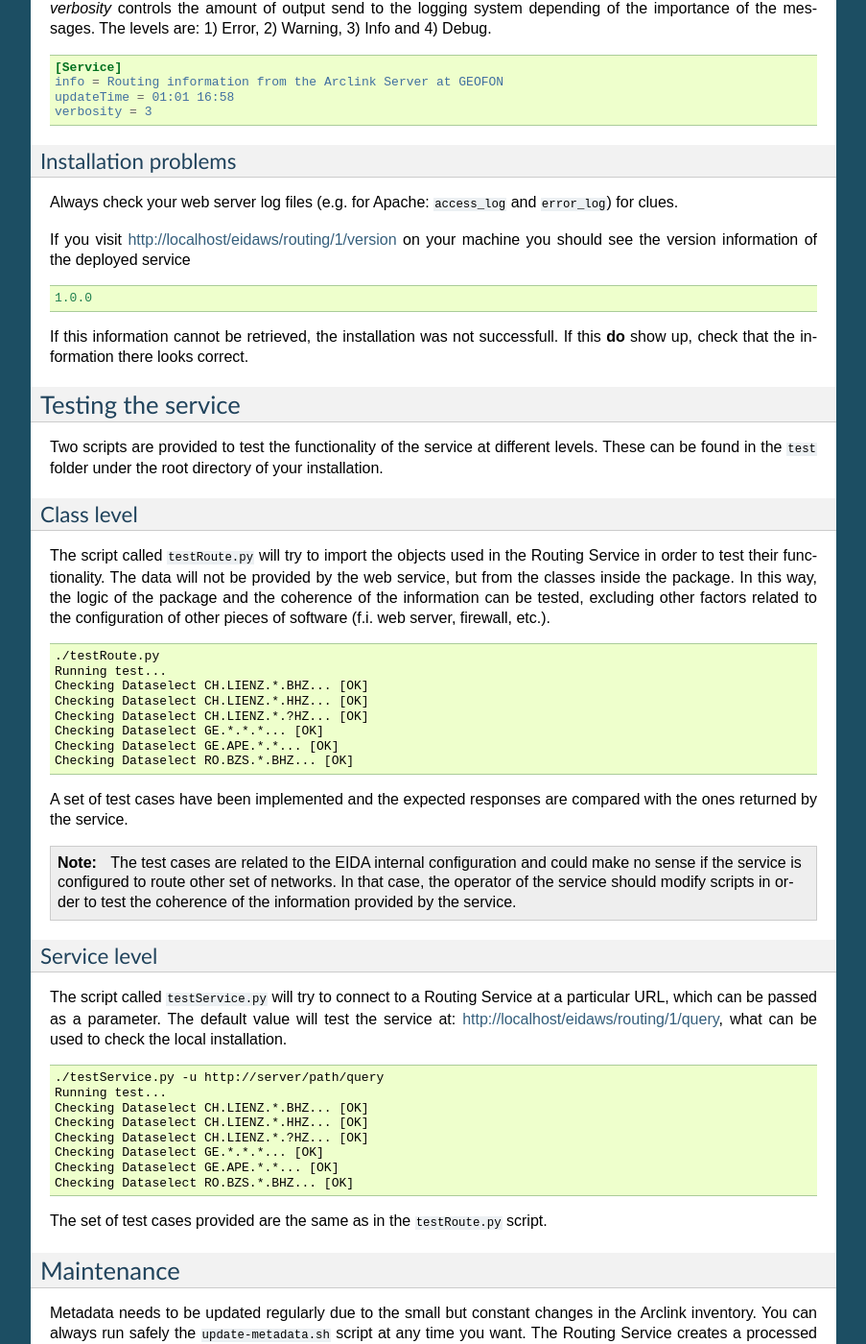
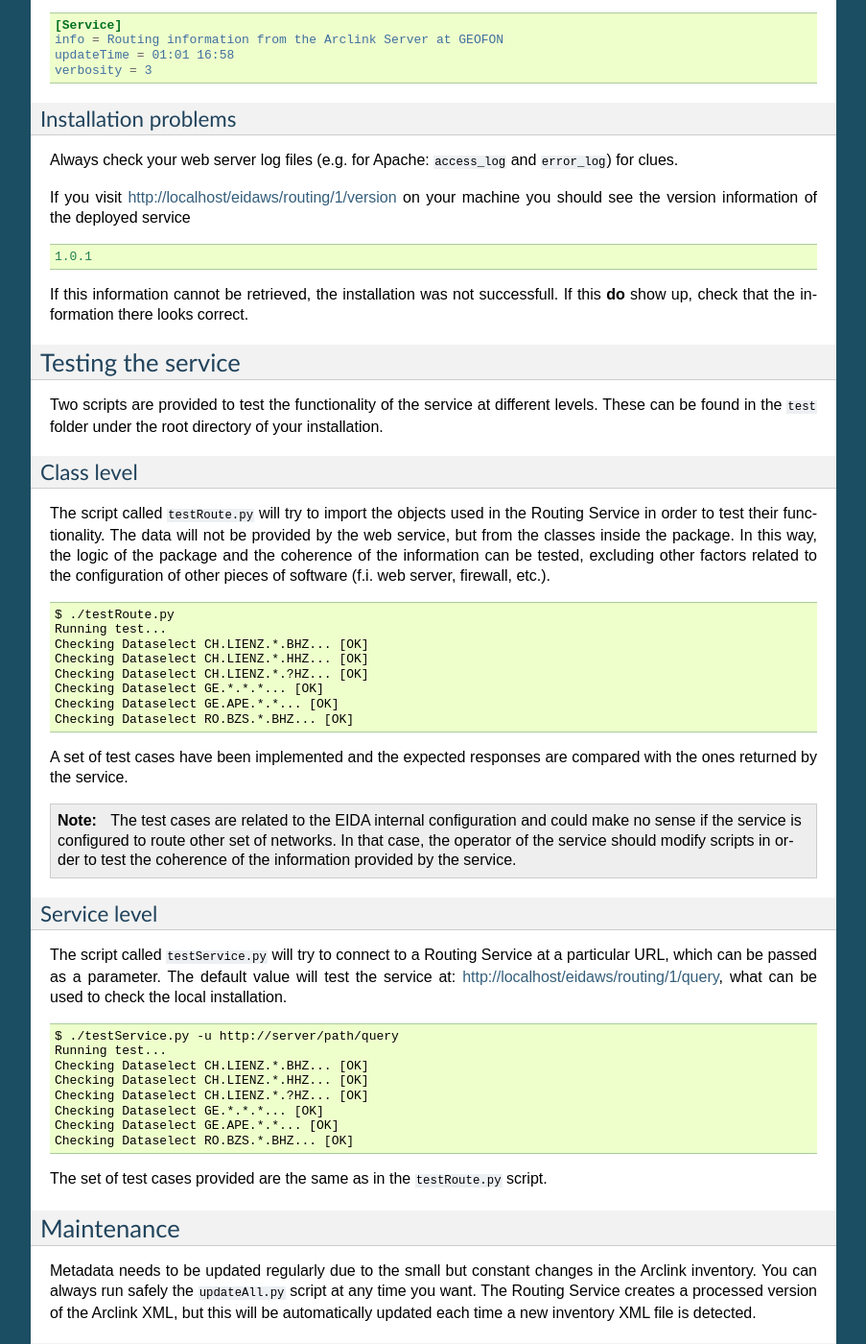
Before and after one commit to EIDA/routing, a Sphinx documentation site: the page built from doc/index.rst, in a window 1280 px wide and 1400 px high, scrolled down 3347 px. Shown: the whole window at 96% size, without its empty margins (198-1101 px from the left). Built offline with Sphinx 7.4.7, drawn with Linux system fonts in a browser that asks for light colours; some of the changed text lies outside the part shown.

Commit message:
Remove references to update-metadata.sh.

```diff
--- a/doc/index.rst
+++ b/doc/index.rst
@@ -19,27 +19,26 @@ Requirements
 
  * mod_wsgi (if using Apache). Also Python libraries for libxslt and libxml.
 
- * The ``update-metadata.sh`` script uses `wget`.
-
 .. _download:
 
 Download
 --------
 
 Download the tar file / source from the GEOFON web page at http://geofon.gfz-potsdam.de/software.
-[Eventually it may be included in the SeisComP distribution.]
+[Eventually it may be included in the SeisComP3 distribution.]
 
 .. note ::
-    Nightly builds can be downloaded from Bitbucket (https://javiquinte@bitbucket.org/javiquinte/routing.git). You can request access at geofon_dc@gfz-potsdam.de.
+    Nightly builds can be downloaded from Bitbucket (https://javiquinte@bitbucket.org/javiquinte/routing.git).
+    You can request access at geofon_dc@gfz-potsdam.de.
 
 Untar into a suitable directory visible to the web server,
 such as `/var/www/eidaws/routing/1/` ::
 
-  cd /var/www/eidaws/routing/1
-  tar xvzf /path/to/tarfile.tgz
+  $ cd /var/www/eidaws/routing/1
+  $ tar xvzf /path/to/tarfile.tgz
 
 This location will depend on the location of the root (in the file system)
- for your web server.
+for your web server.
 
 .. _oper_installation-on-apache:
 
@@ -48,7 +47,7 @@ Installation on Apache
 
 To deploy the EIDA Routing Service on an Apache2 web server using `mod_wsgi`:
 
-0. Unpack the files into the chosen directory.
+1. Unpack the files into the chosen directory.
    (See Download_ above.)
    In these instructions we assume this directory is `/var/www/eidaws/routing/1/`.
 
@@ -90,11 +89,11 @@ To deploy the EIDA Routing Service on an Apache2 web server using `mod_wsgi`:
 #. Add the following lines to a new file, `conf.d/routing.conf`, or in
    `default-server.conf`, or in the configuration for your virtual host. ::
 
-     WSGIScriptAlias /eidaws/routing/1 /var/www/eidaws/routing/1/routing.wsgi
-        <Directory /var/www/eidaws/routing/1/>
-            Order allow,deny
-            Allow from all
-        </Directory>
+      WSGIScriptAlias /eidaws/routing/1 /var/www/eidaws/routing/1/routing.wsgi
+      <Directory /var/www/eidaws/routing/1/>
+          Order allow,deny
+          Allow from all
+      </Directory>
 
    Change `/var/www/eidaws/routing/1` to suit your own web server's needs.
 
@@ -120,7 +119,7 @@ To deploy the EIDA Routing Service on an Apache2 web server using `mod_wsgi`:
       $ sudo service apache2 start
 
 
-#. Get initial metadata in the `data` directory by running the ``update-metadata.sh`` script in that directory. ::
+#. Get initial metadata in the `data` directory by running the ``updateAll.py`` script in that directory. ::
 
       $ cd /var/www/eidaws/routing/1/data
       $ ./updateAll.py
@@ -151,7 +150,7 @@ To deploy the EIDA Routing Service on an Apache2 web server using `mod_wsgi`:
    Something like the following lines will be needed in your crontab::
 
     $ Daily metadata update for routing service
-    52 03 * * * /var/www/eidaws/routing/1/data/update-metadata.sh
+    52 03 * * * /var/www/eidaws/routing/1/data/updateAll.py
 
 #. Restart the web server to apply all the changes, e.g. as root. In **OpenSUSE**::
 
@@ -217,7 +216,7 @@ Always check your web server log files (e.g. for Apache: ``access_log`` and
 If you visit http://localhost/eidaws/routing/1/version on your machine
 you should see the version information of the deployed service ::
 
-    1.0.0
+    1.0.1
 
 If this information cannot be retrieved, the installation was not successfull.
 If this **do** show up, check that the information there looks correct.
@@ -239,7 +238,7 @@ way, the logic of the package and the coherence of the information can be
 tested, excluding other factors related to the configuration of other pieces
 of software (f.i. web server, firewall, etc.). ::
 
-    ./testRoute.py
+    $ ./testRoute.py
     Running test...
     Checking Dataselect CH.LIENZ.*.BHZ... [OK]
     Checking Dataselect CH.LIENZ.*.HHZ... [OK]
@@ -265,7 +264,7 @@ at a particular URL, which can be passed as a parameter. The default value
 will test the service at: http://localhost/eidaws/routing/1/query, what can be
 used to check the local installation. ::
 
-    ./testService.py -u http://server/path/query
+    $ ./testService.py -u http://server/path/query
     Running test...
     Checking Dataselect CH.LIENZ.*.BHZ... [OK]
     Checking Dataselect CH.LIENZ.*.HHZ... [OK]
@@ -280,7 +279,7 @@ Maintenance
 -----------
 
 Metadata needs to be updated regularly due to the small but constant changes in
-the Arclink inventory. You can always run safely the ``update-metadata.sh``
+the Arclink inventory. You can always run safely the ``updateAll.py``
 script at any time you want.
 The Routing Service creates a processed version of the Arclink XML, but this
 will be automatically updated each time a new inventory XML file is detected.
@@ -335,7 +334,7 @@ The following is an example of an Arclink-XML file.
 
 If the file is not present, ``configArclink`` is called and the file is created
 with the information provided by the Arclink server. With this information and
-the metadata downloaded by ``update_metadata.sh`` the service can be started.
+the metadata downloaded by ``updateAll.py`` the service can be started.
 
 Manual configuration
 --------------------
@@ -519,8 +518,8 @@ Output description and format
 
 There are four different output formats supported by this service. The
 structure of the information returned is different with each format type. In
-case of a successful request the HTTP status code will be 200, and the response
-will be as described below for each format.
+case of a successful request the HTTP status code will be ``200``, and the
+response will be as described below for each format.
 
 XML format
 """"""""""
--- a/wsgicomm.py
+++ b/wsgicomm.py
@@ -239,9 +239,8 @@ def send_file_response(status, body, start_response):
 
 def send_dynamicfile_response(status, body, start_response):
     """
-:synopsis:
-    Sends a file or similar object. Caller must set the filename, size and
-    content_type attributes of body.
+:synopsis: Sends a file or similar object. Caller must set the filename, size \
+           and content_type attributes of body.
 
     """
 
```
Also changed, not shown: other parts of doc/index.rst (+4 -4 lines).
